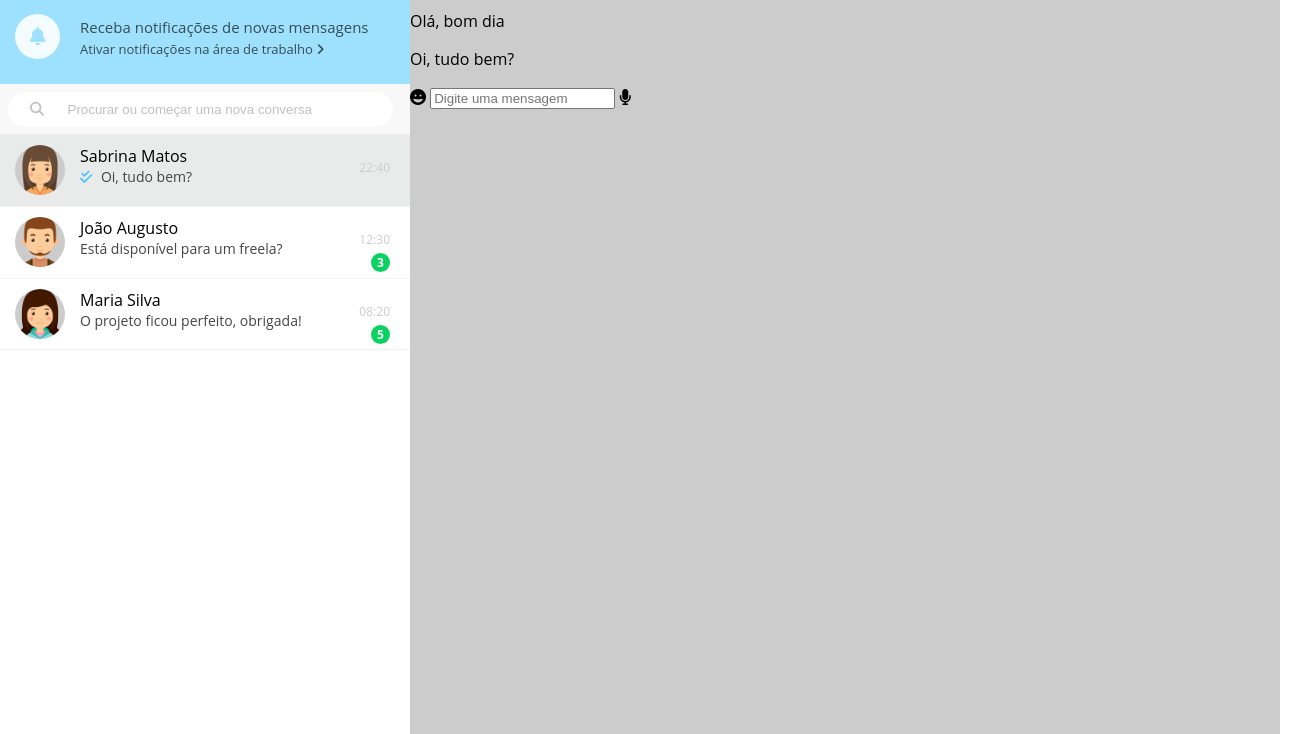
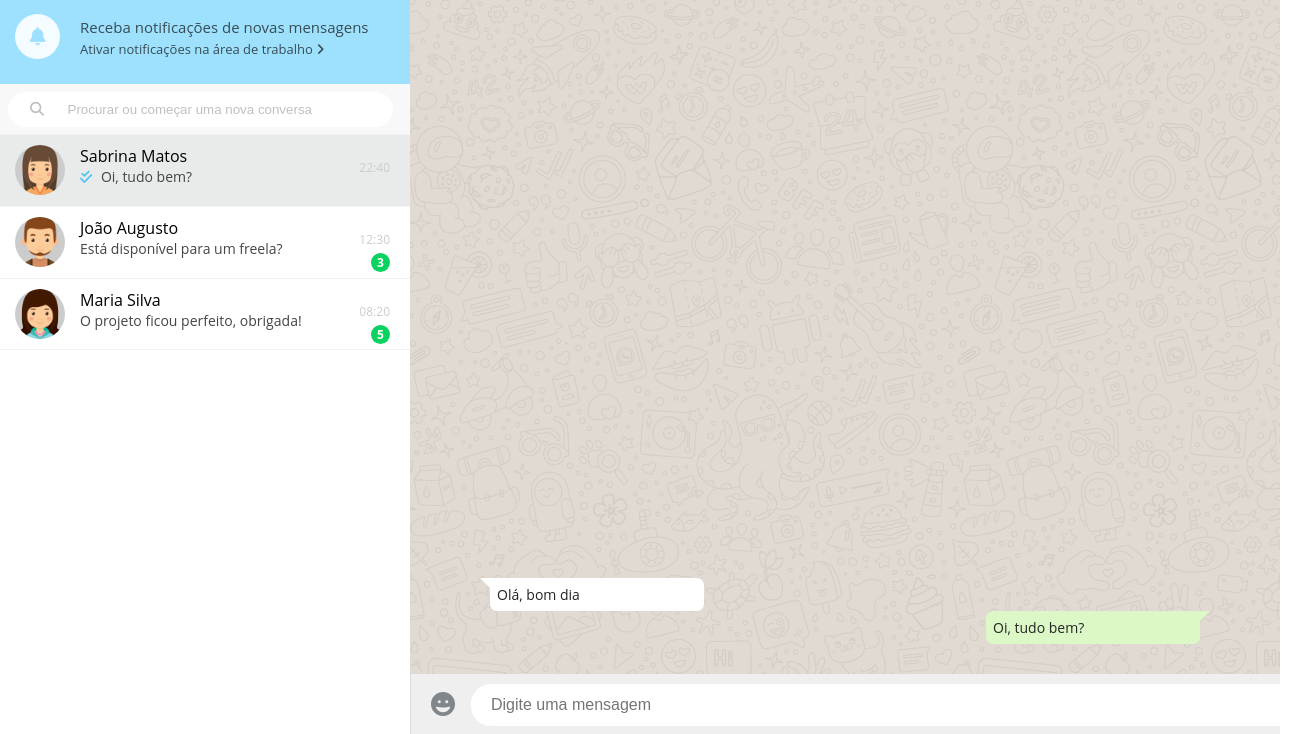
Before and after one commit to LytPez/WhatsApp-Web-Clone, a plain HTML site: page index.html in a window 1280 px wide. Shown: the part 66-800 px from the top of the page, 1308 px wide, since content can reach past the window. Drawn offline with Linux system fonts and the light colour scheme.

Commit message:
conclusão do projeto

```diff
--- a/css/style.css
+++ b/css/style.css
@@ -197,7 +197,7 @@ ul{
   padding-left: 75px;
 }
 .chat-navbar p{
-  margin: 0;
+  margin-top: 23px;
 }
 .contactinfo-container{
   display: inline-block;
@@ -208,7 +208,7 @@ ul{
   line-height: 60px;
 }
 .chattools-container{
-  display: inline-block;
+  /* display: inline-block; */
   float: right;
   height: 60px;
   line-height: 60px;
@@ -222,3 +222,95 @@ ul{
   color: #80868a;
   cursor: pointer;
 }
+/*messages*/
+.messages-container{
+  background-color: #e1dad2;
+  height: calc(100% - 120px);
+  position: relative;
+}
+.messages-container p{
+  margin: 0;
+}
+.bg-image{
+  background-image: url(../img/background_whats.png);
+  background-repeat: repeat;
+  opacity: .06;
+  width: 100%;
+  height: 100%;
+}
+.chat-message{
+  position: absolute;
+  left: 0;
+  bottom: 0;
+  width: 100%;
+  height: auto;
+  padding: 30px 80px;
+  box-sizing: border-box;
+}
+.chat-message p{
+  display: block;
+  color: #262626;
+  font-size: 14px;
+  padding: 7px;
+  border-radius: 7px;
+  position: relative;
+  width: 200px;
+}
+.guest-message{
+  background-color: #fff;
+}
+.guest-message:before{
+  content: "";
+  width: 0;
+  height: 0;
+  border-bottom: 17px solid transparent;
+  border-right: 17px solid #fff;
+  position: absolute;
+  top: 0;
+  left: -10px;
+}
+.user-message{
+  background-color: #dcf8c6;
+  float: right;
+}
+.user-message::after{
+  content: "";
+  width: 0;
+  height: 0;
+  border-bottom: 17px solid transparent;
+  border-left: 17px solid #dcf8c6;
+  position: absolute;
+  top: 0;
+  right: -10px;
+}
+/*send message*/
+.sendmessage-container{
+  background-color: #efefef;
+  border-left: 1px solid #ddd;
+  height: 60px;
+  padding-left: 20px;
+  padding-right: 20px;
+  position: relative;
+}
+#chat-message{
+  position: absolute;
+  top:10px;
+  left: 60px;
+  background-color: #fff;
+  border: none;
+  height: 40px;
+  border-radius: 20px;
+  padding-left: 20px;
+  font-size: 16px;
+  width: 815px;
+}
+.sendmessage-container i{
+  font-size: 24px;
+  color: #80868a;
+  cursor: pointer;
+  height: 60px;
+  line-height: 60px;
+}
+.fa-microphone{
+  float: right;
+}
```
